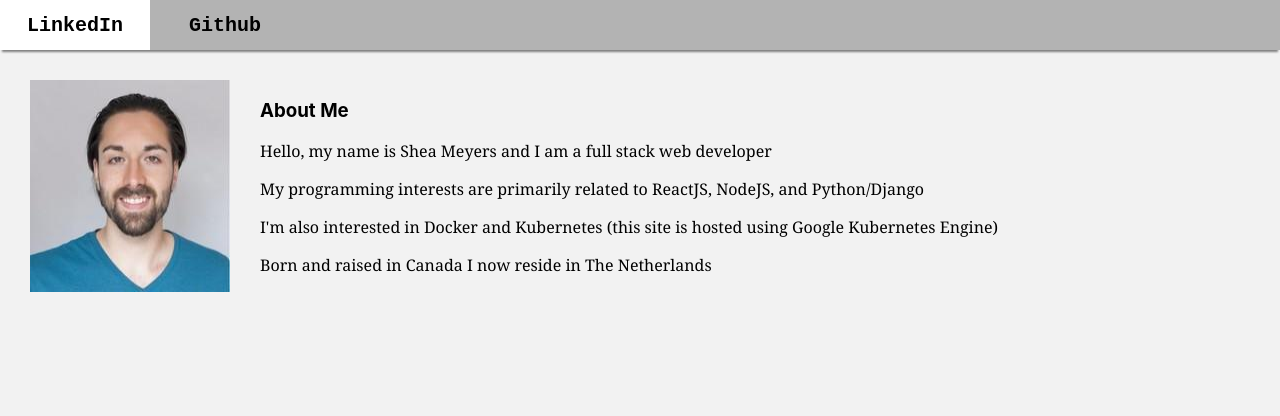
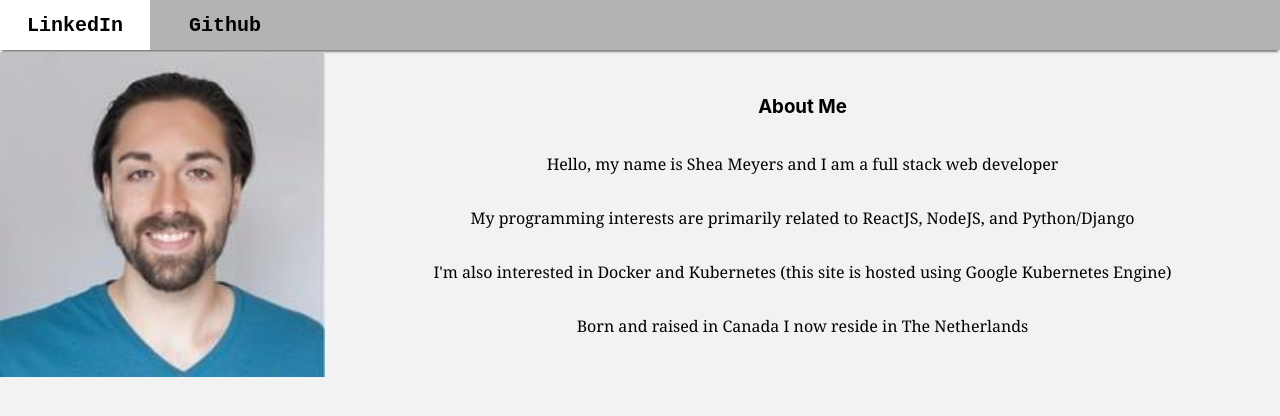
Before and after one commit to SheaMeyers/SheaMeyers.github.io, a React (Create React App) app: page / in a window 1280 px wide. Shown: the top 416 px of the page. Built offline with nearby package versions, Linux system fonts and the light colour scheme.

Commit message:
Get main body styled

```diff
--- a/src/App.css
+++ b/src/App.css
@@ -1,6 +1,11 @@
+html, body, #root {
+    height: 100%;
+}
+
 .App-body {
     display: flex;
     flex-direction: column;
+    height: 100%;
 }
 
 .Header-bar {
@@ -34,18 +39,21 @@
 }
 
 .Photo {
-    margin-right: 30px;
+    margin: 0;
+    width: 325px;
 }
 
 .Main-body {
-    flex-grow: 1;
     display: flex;
-    flex-direction: row;
-    padding: 30px;
+    padding: 2px 0 0 0;
 }
 
 .Main-body-text {
     flex-grow: 1;
+    display: flex;
+    flex-direction: column;
+    justify-content: center;
+    align-items: center;
 }
 
 @media (max-width: 600px) {
```
